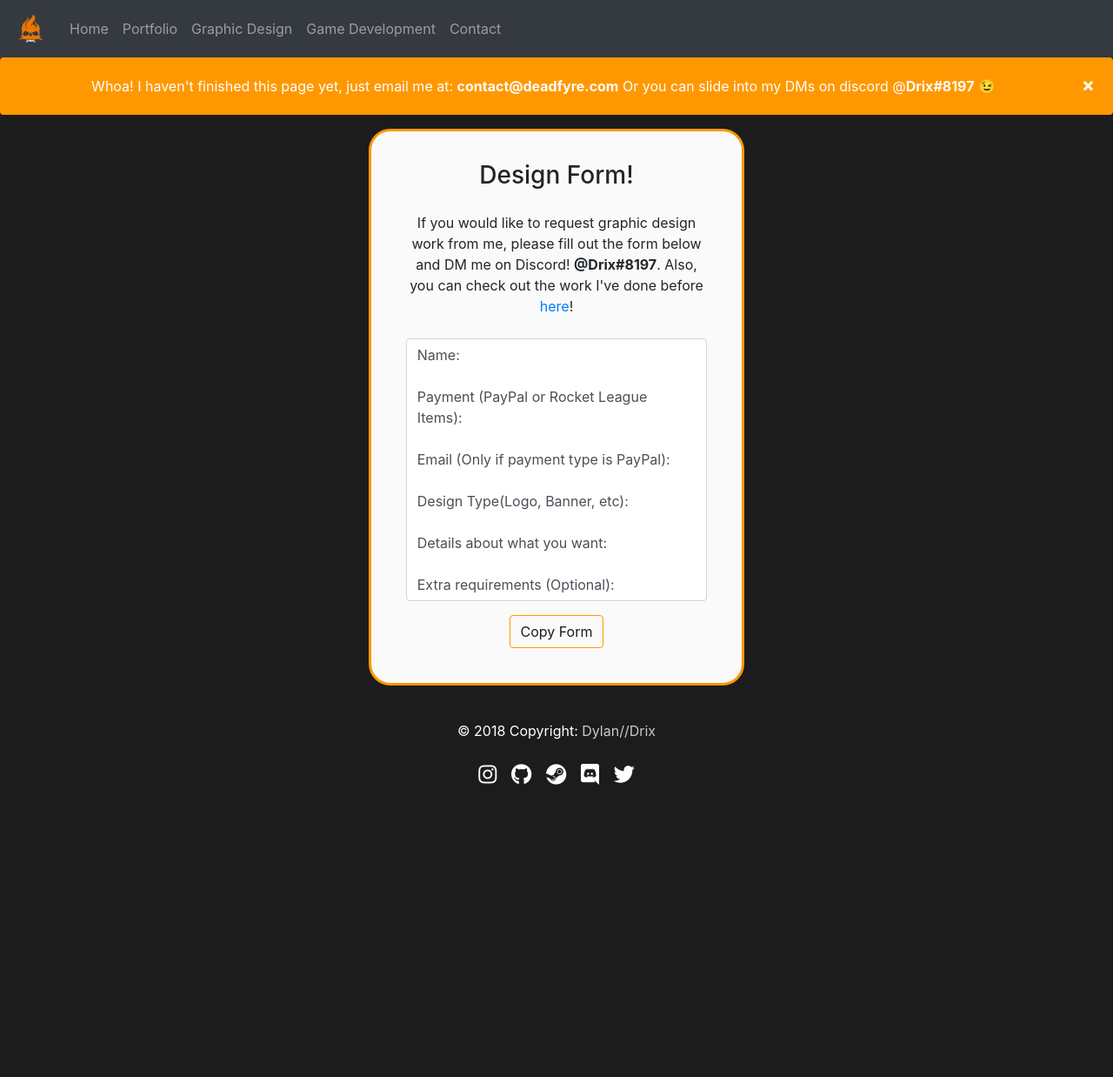
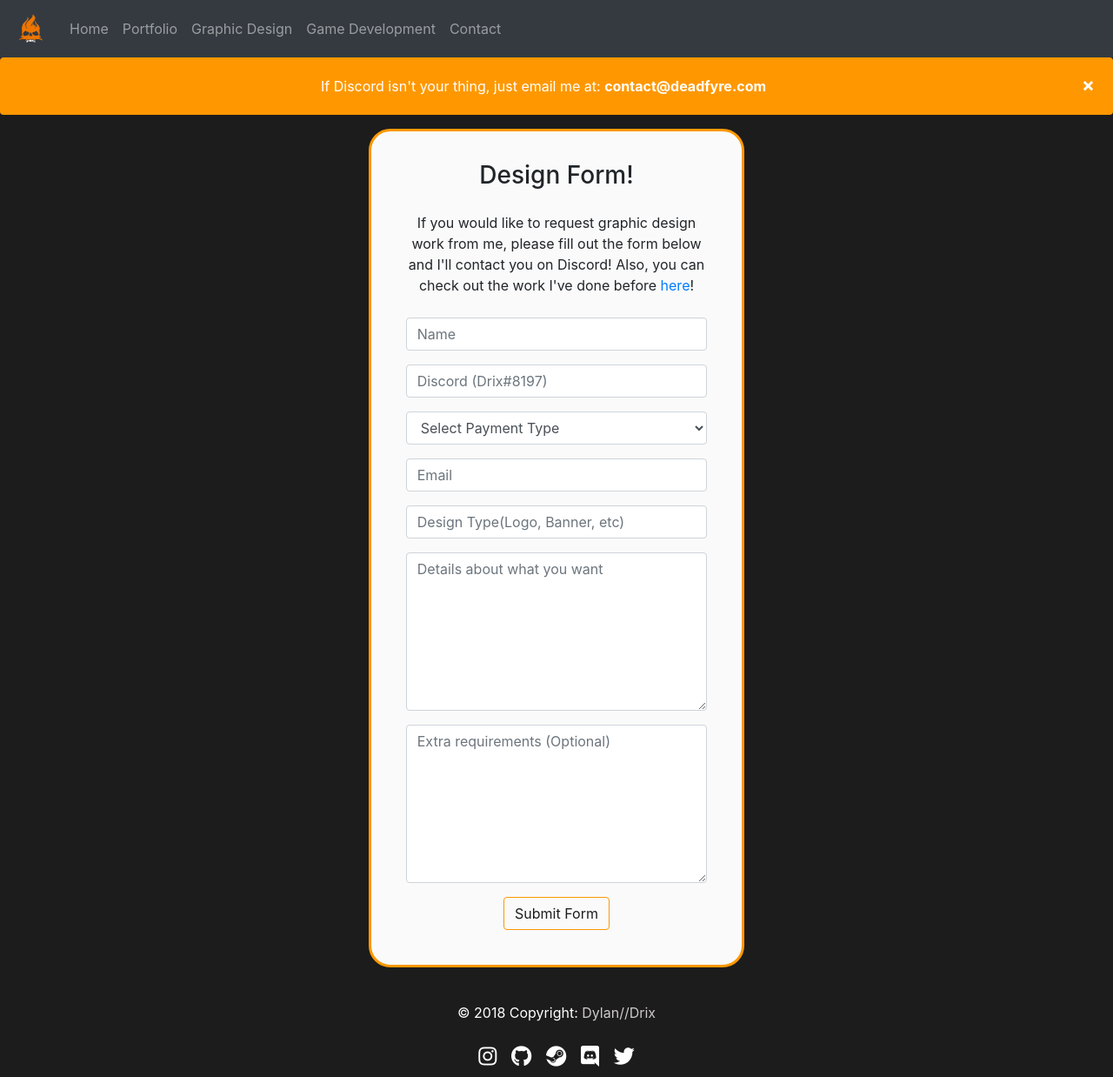
Before and after one commit to Pavillin/portfolio, a PHP site: page /graphic_design.php in a window 1280 px wide. Shown: the part 400-1638 px from the top of the page at 87% size. Before the commit the page ends 1302 px from the top, so only its background shows below. Run offline with PHP 8.4, Linux system fonts and the light colour scheme; some libraries are stand-ins or nearby versions.

Commit message:
Added discord webhook to graphic design form

```diff
--- a/graphic_design.php
+++ b/graphic_design.php
@@ -3,9 +3,8 @@
 <!-- Popup Window START -->
 <div class="alert">
     <span class="closebtn" onclick="this.parentElement.style.display='none';">&times;</span>
-    Whoa! I haven't finished this page yet, just email me at:
+    If Discord isn't your thing, just email me at:
     <a href="mailto:contact@deadfyre.com?" target="_top" style="color: white;"><strong>contact@deadfyre.com</strong></a>
-    Or you can slide into my DMs on discord @<b>Drix#8197</b> 😉
 </div>
 <!-- Popup Window END -->
 
@@ -13,32 +12,43 @@
 <div class="container">
         <div class="col-md-5" style="margin: auto;">
             <div class="form-area">
-            <form role="form">
+                <form role="form" method="POST" action="process/graphic_design_form.php" id="cntform" onSubmit="alert('Thank you for your feedback.');">
                     <br style="clear:both">
                     <h3 style="margin-bottom: 25px; text-align: center;">Design Form!</h3>
                     <p style="margin-bottom: 25px; text-align: center;">If you would like to request graphic design work from me,
-                    please fill out the form below and DM me on Discord! <b>@Drix#8197</b>.
+                        please fill out the form below and I'll contact you on Discord!
                         Also, you can check out the work I've done before
                         <a href="p_gdesign.html">here</a>!
-                </p>
+
                     <div class="form-group">
-                    <div class="form-control" id="textToCopy">
-                        Name:
-                        <br><br>
-                        Payment (PayPal or Rocket League Items):
-                        <br><br>
-                        Email (Only if payment type is PayPal):
-                        <br><br>
-                        Design Type(Logo, Banner, etc):
-                        <br><br>
-                        Details about what you want:
-                        <br><br>
-                        Extra requirements (Optional):
+                        <input type="text" class="form-control" id="name" name="name" placeholder="Name" required>
                     </div>
+                    <div class="form-group">
+                            <input type="text" class="form-control" id="discord" name="discord" placeholder="Discord (Drix#8197)" required>
+                    </div>
+                    <div class="form-group">
+                        <select class="form-control" id="paymentType" name="paymentType" required>
+                                <option value=""hidden>Select Payment Type</option>
+                                <option value="PayPal">PayPal</option>
+                                <option value="Rocket League Items">Rocket League Items</option>
+                        </select>
+                    </div>
+                    <div class="form-group">
+                        <input type="text" class="form-control" id="gEmail" name="gEmail" placeholder="Email">
+                    </div>
+                    <div class="form-group">
+                        <input type="text" class="form-control" id="designType" name="designType" placeholder="Design Type(Logo, Banner, etc)" required>
+                    </div>
+                    <div class="form-group">
+                        <textarea class="form-control" type="textarea" id="details" name="details" placeholder="Details about what you want"
+                         maxlength="750" rows="7" form="cntform" required></textarea>
+                    </div>
+                    <div class="form-group">
+                            <textarea class="form-control" type="textarea" id="extra" name="extra" placeholder="Extra requirements (Optional)"
+                             maxlength="200" rows="7" form="cntform"></textarea>
                         </div>
 
-
-                <button class="btn btn-primary btn-submit" data-clipboard-action="copy" data-clipboard-target="#textToCopy">Copy Form</button>
+                    <button type="submit" id="submit" name="submit" class="btn btn-primary btn-submit">Submit Form</button>
                 </form>
             </div>
         </div>
--- a/js/main.js
+++ b/js/main.js
@@ -53,4 +53,17 @@ $(document).ready(function(){
     }
     catch(e){}
     //typed.js END
+    //required START
+    try{
+        $("#paymentType").on('change', function(){
+            const paymentType = this.value;
+            if(paymentType == 'PayPal'){
+                $("#gEmail").prop('required', true);
+            }else{
+                $("#gEmail").prop('required', false);
+            }
+        });
+    }
+    catch(e){}
+    //required END
 });
```
Also changed, not shown: process/graphic_design_form.php (added, +89 -0 lines). Lines whose indentation alone changed are shown as unchanged.
